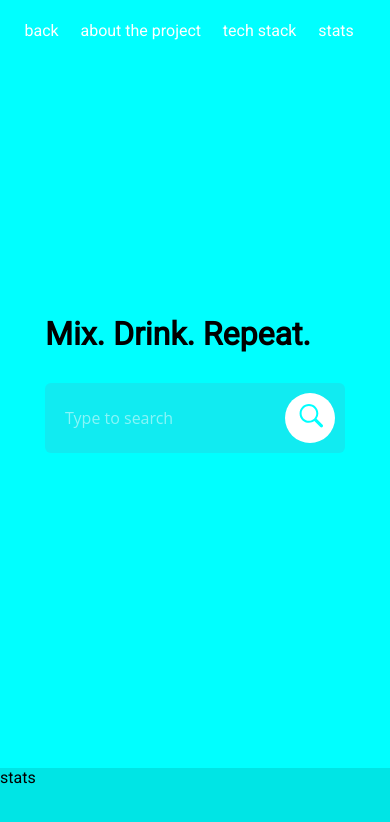
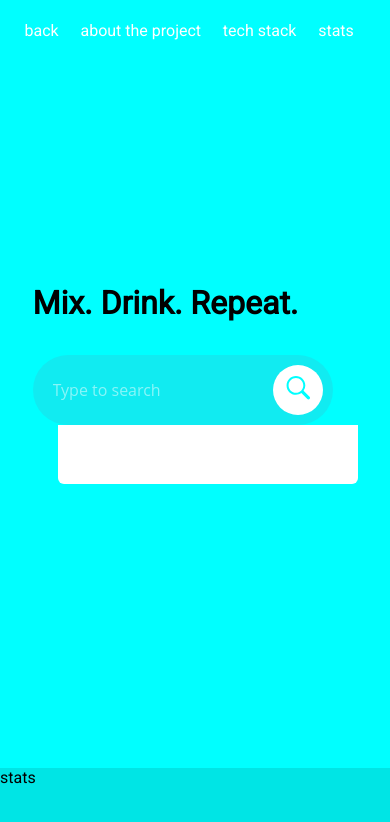
Before and after one commit to Uvacoder/www-drinkgenerator, a React (Create React App) app: page / in a window 390 px wide. Shown: the top 822 px of the page. Built offline with nearby package versions, Linux system fonts and the light colour scheme.

Commit message:
added search box container

```diff
--- a/src/components/searchbox/Searchbox.css
+++ b/src/components/searchbox/Searchbox.css
@@ -19,7 +19,7 @@
   transition: all 0.3s ease-in-out;
 }
 .search-wrapper.active .input-holder {
-  /* border-radius: 50px; */
+  border-radius: 50px;
   width: 500px;
   background: rgba(34, 215, 228, 0.5);
   -webkit-transition: all 0.5s cubic-bezier(0, 0.105, 0.035, 1.57);
@@ -182,20 +182,24 @@
 }
 .search-wrapper .result-container {
   width: 100%;
-  position: absolute;
-  top: 80px;
-  left: 0px;
   text-align: center;
-  font-family: "Open Sans", Arial, Verdana;
   font-size: 14px;
-  display: none;
+  display: block;
   color: #b7b7b7;
+  background: white;
+  width: 450px;
+  margin-left: 25px;
+  height: 7vh;
+  border-radius: 0px 0px 6px 6px;
 }
 
 @media screen and (max-width: 560px) {
   .search-wrapper.active .input-holder {
     width: 300px;
   }
+  .search-wrapper .result-container {
+    width: 300px;
+  }
   .search-wrapper {
     top: 75%;
   }
```
